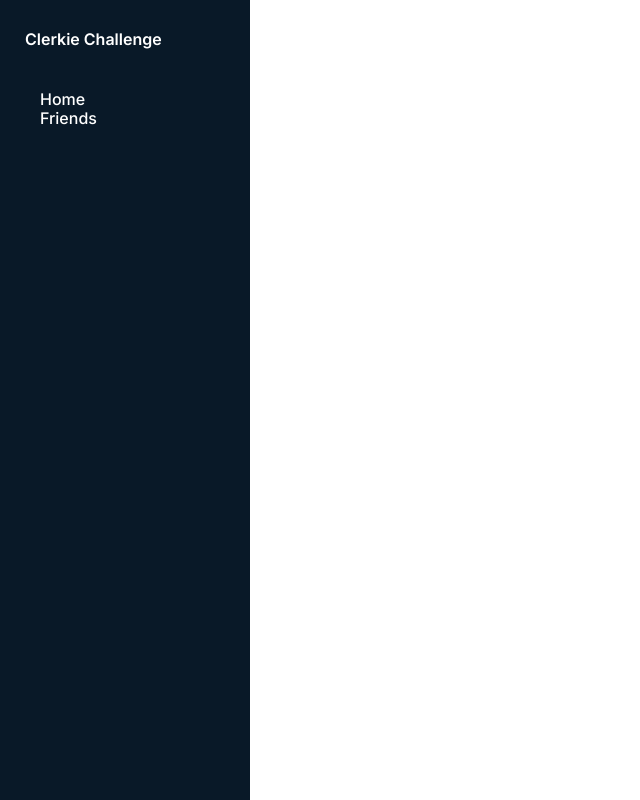
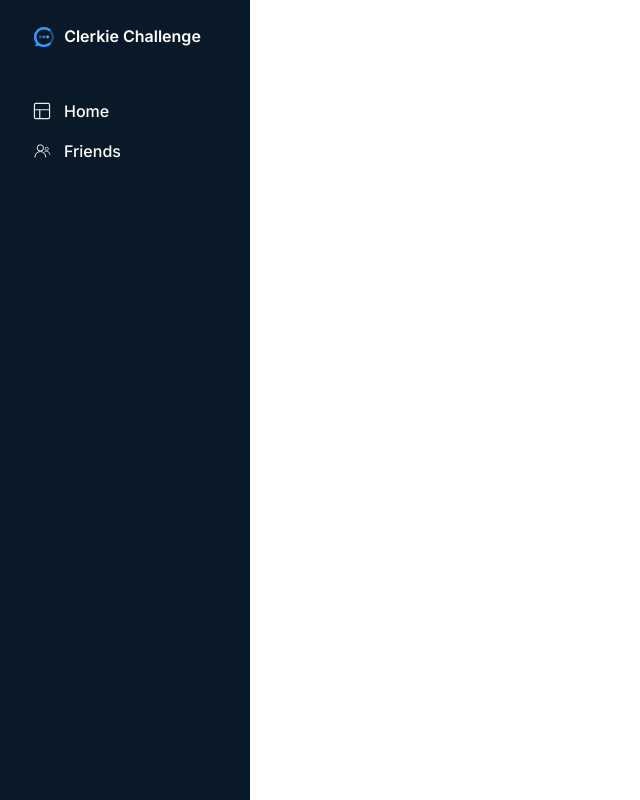
Before and after one commit to isaq98/clerkie-challenge, a Next.js app: page / in a window 1280 px wide. Shown: the top 800 px of the page, without its empty margins (0-640 px from the left). Built offline with nearby package versions, Linux system fonts and the light colour scheme.

Commit message:
finished sidebar

```diff
--- a/components/Sidebar/_Sidebar.css
+++ b/components/Sidebar/_Sidebar.css
@@ -6,19 +6,44 @@
   }
 
 .sidebar-header {
-    max-width: 176px;
+    max-width: 235px;
+    display: flex;
+    justify-content: center;
+    align-items: center;
+    height: 75px;
 }
-.sidebar-title {
-    position: relative;
-    left: 25px;
-    top: 30px
-  }
+
+.sidebar-header-content {
+    display: inline-flex;
+}
+
+.sidebar-header-content > .clerkie-svg, .navigation-svg {
+    padding-right: 10px;
+}
+
+.navigation-svg {
+    padding-left: 10px;
+}
 
 .sidebar-button {
+    display: inline-flex;
     list-style: none;
-    width: 220px;
-    position: relative;
-    top: 55px;
+    align-items: center;
+    width: 210px;
+    height: 40px;
+}
+
+.sidebar-button:hover {
+    background-color: #424242;
+    border-radius: 10px;
+    cursor: pointer;
+}
+
+.sidebar-navigation-list {
+    padding-inline-start: unset;
+    display: flex;
+    flex-direction: column;
+    align-items: center;
 }
 
   h4 {
@@ -29,9 +54,6 @@
     line-height: 19px;
   }
 
-  li {
-    font-style: normal;
+   li > h4 {
     font-weight: 500;
-    font-size: 16px;
-    line-height: 19px;
   }
--- a/components/Sidebar/index.js
+++ b/components/Sidebar/index.js
@@ -3,19 +3,19 @@ import "./_Sidebar.css";
 function Sidebar() {
     const mockNavigationObject = [
         {
-            title: 'Home'
-            //img: enter img URL here
+            title: 'Home',
+            svg: <svg className="navigation-svg" width="24" height="24" viewBox="0 0 24 24" fill="none" xmlns="http://www.w3.org/2000/svg"><rect x="4.43984" y="4.43984" width="15.12" height="15.12" rx="1.32" stroke="#EAEAEA" strokeWidth="1.2"/> <path d="M5 10.75L19 10.75" stroke="#EAEAEA" strokeWidth="1.2" strokeLinecap="round"/> <path d="M9.75 11L9.75 19" stroke="#EAEAEA" strokeWidth="1.2" strokeLinecap="round"/></svg>
         },
         {
-            title: 'Friends'
-            //img: enter img URL here
+            title: 'Friends',
+            svg: <svg className="navigation-svg" width="24" height="24" viewBox="0 0 24 24" fill="none" xmlns="http://www.w3.org/2000/svg"><circle cx="16.7171" cy="9.82941" r="1.61164" stroke="#EAEAEA" strokeWidth="0.75"/><path d="M19.7632 15.328C19.7632 13.5725 18.3401 12.1494 16.5846 12.1494C15.8692 12.1494 15.2089 12.3858 14.6777 12.7847" stroke="#EAEAEA" strokeWidth="0.85" strokeLinecap="round"/><circle cx="10.3575" cy="8.92143" r="3.13139" stroke="#EAEAEA"/><path d="M15.8048 17.9998C15.8048 14.9915 13.3661 12.5527 10.3577 12.5527C7.34939 12.5527 4.91064 14.9915 4.91064 17.9998" stroke="#EAEAEA" strokeLinecap="round"/></svg>
         }
     ];
 
     const renderSidebarButtons = () => {
         return (
-            <ul>
-                {mockNavigationObject.map((element, idx) => <li key={`${element}-${idx}`} className={`sidebar-button ${idx}`}>{element.title}</li>)}
+            <ul className="sidebar-navigation-list">
+                {mockNavigationObject.map((element, idx) => <li key={`${element}-${idx}`} className={`sidebar-button ${idx}`}>{element.svg}<h4>{element.title}</h4></li>)}
             </ul>
         )
     }
@@ -23,8 +23,16 @@ function Sidebar() {
     return (
        <div className="sidebar-container">
             <div className="sidebar-header">
-                {/* Add image before string */}
-                <h4 className="sidebar-title">Clerkie Challenge</h4>
+                <div className="sidebar-header-content">
+                    <svg className="clerkie-svg" width="20" height="21" viewBox="0 0 20 21" fill="none" xmlns="http://www.w3.org/2000/svg">
+                        <path d="M20 10.0087C20 15.5381 15.4853 20.0087 9.97059 20.0087C8.11765 20.0087 6.39706 19.5087 4.91177 18.6263C4.76471 18.5969 4.52941 18.6557 4.42647 18.6851C3.85294 18.8175 3.17647 19.0087 2.91176 19.0822C1.97059 19.244 1.51471 19.1704 1.26471 19.0087C1.05882 18.8763 1.10294 18.7146 1.11765 18.6851C1.14706 18.5969 1.19118 18.5675 1.26471 18.4793C1.36765 18.3763 1.54412 18.244 1.83824 17.8469C2.22059 17.2587 2.30882 16.6116 2.29412 16.3469C0.852941 14.6263 0 12.4057 0 10.0087C0 4.47926 4.45588 0.0380859 9.97059 0.0380859C15.4853 0.0380859 20 4.47926 20 10.0087ZM9.97059 17.6263C14.1618 17.6263 17.6176 14.1999 17.6176 10.0087C17.6176 5.8175 14.1618 2.42044 9.97059 2.42044C5.77941 2.42044 2.39706 5.8175 2.39706 10.0087C2.39706 14.1999 5.77941 17.6263 9.97059 17.6263Z" fill="#274769"/>
+                        <path fill-rule="evenodd" clip-rule="evenodd" d="M16.4853 2.43515C14.7353 0.935145 12.4706 0.0380859 9.98529 0.0380859C4.47059 0.0380859 0 4.50868 0 10.0381C0 12.4499 0.852941 14.6557 2.26471 16.3763C2.27941 16.6557 2.17647 17.2587 1.79412 17.8469C1.5 18.244 1.33824 18.391 1.23529 18.494C1.14706 18.5675 1.11765 18.6116 1.08824 18.6999C1.07353 18.7293 1.07353 18.9204 1.27941 19.0528C1.52941 19.2146 1.98529 19.2734 2.92647 19.1263C3.19118 19.0528 3.88235 18.8616 4.44118 18.7293C4.54412 18.6999 4.79412 18.641 4.92647 18.6704C6.41177 19.5528 8.14706 20.0528 9.98529 20.0528C12.6471 20.0528 15.0735 19.0087 16.8676 17.3028C17 17.1263 17.0294 16.8763 17.0441 16.8028C17.0735 16.1116 16.3971 15.7881 16.2647 15.7293C15.8529 15.5381 15.1471 15.6999 14.8824 15.8469C13.5588 16.9646 11.8529 17.641 9.98529 17.641C5.79412 17.641 2.41176 14.244 2.41176 10.0528C2.41176 5.86162 5.80882 2.46456 9.98529 2.46456C11.6765 2.46456 13.25 3.02338 14.5147 3.96456L14.5 3.94985C14.6176 4.03809 15.0147 4.28809 15.7353 4.00868C16.0588 3.89103 16.5882 3.46456 16.6471 3.18515C16.6912 2.92044 16.5735 2.61162 16.4853 2.43515Z" fill="#3399FF"/>
+                        <path d="M13.6032 11.435C14.3826 11.435 15.0297 10.8026 15.0297 10.0085C15.0297 9.21438 14.3973 8.58203 13.6032 8.58203C12.8091 8.58203 12.1768 9.21438 12.1768 10.0085C12.1768 10.8026 12.8238 11.435 13.6032 11.435Z" fill="#59A2F6"/>
+                        <path d="M9.97139 11.435C10.7508 11.435 11.3979 10.8026 11.3979 10.0085C11.3979 9.21438 10.7655 8.58203 9.97139 8.58203C9.17728 8.58203 8.54492 9.21438 8.54492 10.0085C8.54492 10.8026 9.17728 11.435 9.97139 11.435Z" fill="#4480C2"/>
+                        <path d="M6.33858 11.435C7.11799 11.435 7.76505 10.8026 7.76505 10.0085C7.76505 9.21438 7.1327 8.58203 6.33858 8.58203C5.54446 8.58203 4.91211 9.21438 4.91211 10.0085C4.91211 10.7879 5.54446 11.435 6.33858 11.435Z" fill="#375D86"/>
+                    </svg>
+                    <h4 className="sidebar-title">Clerkie Challenge</h4>
+                </div>
             </div>
             <div className="sidebar-body">{renderSidebarButtons()}</div>
        </div>
```
